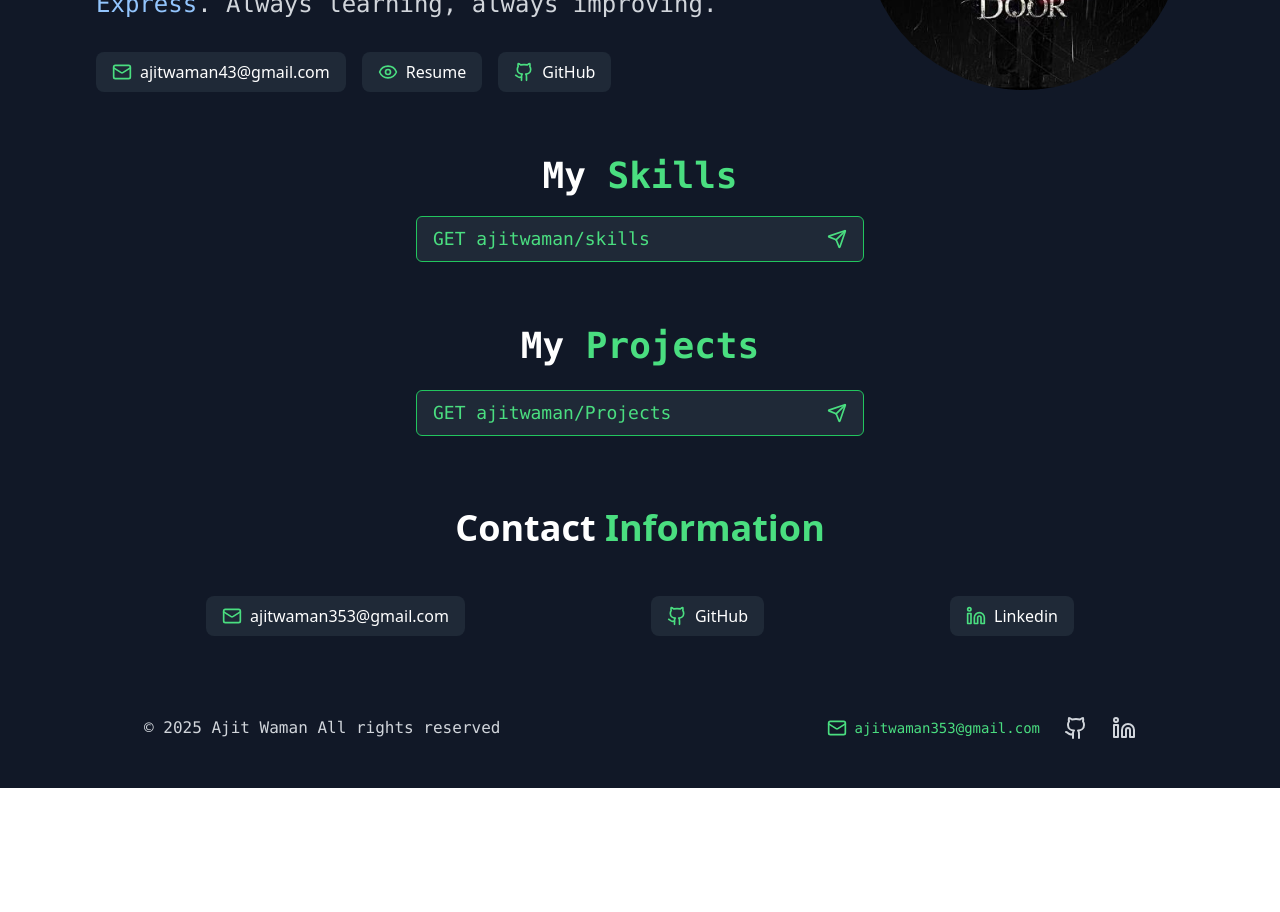
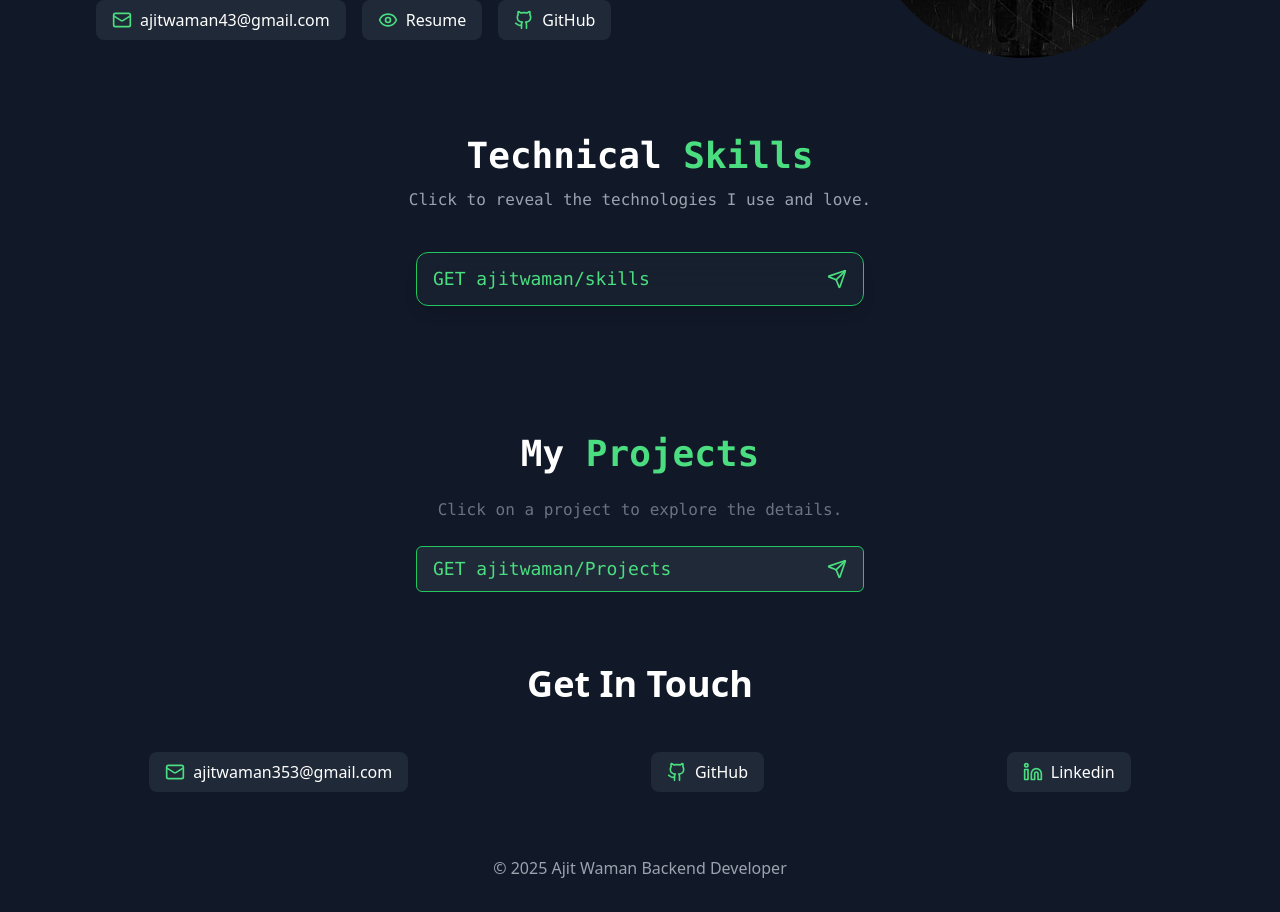
Before and after one commit to Ajitwaman980/portfolio, a React (Vite) app: page / in a window 1280 px wide. Shown: the part 420-1332 px from the top of the page. Before the commit the page ends 1208 px from the top, so only its background shows below. Built offline with nearby package versions, Linux system fonts and the light colour scheme.

Commit message:
some changes

```diff
--- a/src/App.jsx
+++ b/src/App.jsx
@@ -1,10 +1,10 @@
 import React from "react";
-import Navbar from "./component/Navbar";
+import Navbar from "./component/navbar";
 import Skills from "./component/Skills";
 import Footer from "./component/Footer";
 import { About } from "./component/About";
 import Projects from "./component/Projects";
-import Contact from "./component/Contact";
+import Contact from "./component/contact";
 
 export default function App() {
   return (
--- a/src/component/About.jsx
+++ b/src/component/About.jsx
@@ -3,10 +3,9 @@ import { Terminal, Mail, Phone, Linkedin, Github, Eye } from "lucide-react";
 import ProfilePhoto from "../assets/my github profile.jpg";
 
 const title_devloper = {
-  Frontend: "Frontend dev ",
-  Backend: "Backend dev",
+  Frontend: "Frontend  ",
+  Backend: "Backend ",
   FullStack: "FullStack",
-  Newskill: "learning blockchain",
 };
 
 export const About = () => {
@@ -23,16 +22,16 @@ export const About = () => {
   useEffect(() => {
     const interval = setInterval(() => {
       randomTitle();
-    }, 6000);
+    }, 4000);
     return () => {
       clearInterval(interval);
     };
-  }, []);
+  });
 
   return (
     <div
       id="about"
-      className="pt-3 px-4 min-h-[340px] flex items-center bg-gray-900 text-white "
+      className="pt-16 px-4  min-h-[340px] flex items-center bg-gray-900 text-white "
     >
       <div className="mx-auto flex flex-col md:flex-row items-center justify-between">
         <div className="max-w-3xl mb-8 md:mb-0">
--- a/src/component/Contact.jsx
+++ b/src/component/Contact.jsx
@@ -8,10 +8,10 @@ const Contact = () => {
         id="contact"
         className="text-4xl  font-bold text-center text-white mb-12"
       >
-        Contact <span className="text-green-400">Information</span>
+        Get In Touch
       </h3>
 
-      <div className="flex flex-wrap justify-evenly gap-3 mb-8">
+      <div className="flex flex-wrap justify-around gap-2 mb-8">
         <a
           href="mailto:ajitwaman353@gmail.com"
           className="flex items-center gap-2 bg-gray-800 px-4 py-2 rounded-lg hover:bg-gray-700"
--- a/src/component/Footer.jsx
+++ b/src/component/Footer.jsx
@@ -3,44 +3,9 @@ import { Github, Linkedin, Mail } from "lucide-react";
 
 const Footer = () => {
   return (
-    <footer className="bg-gray-900 text-gray-300 py-12">
-      <div className="container mx-auto max-w-5xl flex flex-col sm:flex-row justify-between items-center gap-6 px-4">
-        <p className="text-sm sm:text-base font-mono select-text">
-          © 2025 Ajit Waman All rights reserved
-        </p>
-
-        <div className="flex items-center gap-6">
-          <a
-            href="ajitwaman43@gmail.com"
-            aria-label="Email"
-            className="flex items-center gap-2 text-green-400 hover:text-green-600 transition"
-          >
-            <Mail size={20} />
-            <span className="hidden sm:inline font-mono text-sm">
-              ajitwaman353@gmail.com
-            </span>
-          </a>
-
-          <a
-            href="https://github.com/Ajitwaman980"
-            aria-label="GitHub"
-            target="_blank"
-            rel="noopener noreferrer"
-            className="hover:text-white transition"
-          >
-            <Github size={24} />
-          </a>
-
-          <a
-            href="https://www.linkedin.com/in/ajit-waman-143692225/"
-            aria-label="LinkedIn"
-            target="_blank"
-            rel="noopener noreferrer"
-            className="hover:text-white transition"
-          >
-            <Linkedin size={24} />
-          </a>
-        </div>
+    <footer className="py-8  ">
+      <div className="container mx-auto px-6 text-center">
+        <p className="text-gray-400">© 2025 Ajit Waman Backend Developer</p>
       </div>
     </footer>
   );
--- a/src/component/Navbar.jsx
+++ b/src/component/Navbar.jsx
@@ -27,7 +27,7 @@ function Navbar() {
   }, []);
 
   return (
-    <header className="bg-gray-800 text-white w-full shadow-md">
+    <header className="bg-gray-800 fixed text-white w-full shadow-md  mb-4 ">
       <div className="max-w-7xl mx-auto px-4 flex justify-between items-center h-16">
         <div className="flex items-center gap-2">
           <Terminal size={20} className="text-green-400" />
--- a/src/component/Projects.jsx
+++ b/src/component/Projects.jsx
@@ -166,6 +166,9 @@ const Projects = () => {
           <h2 className="text-3xl sm:text-4xl font-bold mb-6">
             My <span className="text-green-400">Projects</span>
           </h2>
+          <p className="text-gray-500 mb-6">
+            Click on a project to explore the details.
+          </p>
           <div className="flex items-center gap-2 bg-gray-800 px-4 py-2 rounded-md border border-green-500 max-w-md w-full">
             <input
               type="text"
--- a/src/component/Skills.jsx
+++ b/src/component/Skills.jsx
@@ -1,5 +1,5 @@
 import React, { useState } from "react";
-import { Database, Server, Code, Send } from "lucide-react";
+import { Database, Server, Code, Send, TestTube } from "lucide-react";
 
 const Skills = () => {
   const [showSkills, setShowSkills] = useState(false);
@@ -7,7 +7,7 @@ const Skills = () => {
   const sections = [
     {
       title: "Backend Development",
-      icon: <Server size={24} className="text-green-400" />,
+      icon: <Server size={20} />,
       skills: [
         "Node.js",
         "Express.js",
@@ -16,29 +16,29 @@ const Skills = () => {
         "Authorization",
         "Passport.js",
         "JWT",
-        "EJS",
+
         "Redis",
         "Microservices",
         "Kafka",
-        "Autocannon",
       ],
     },
     {
       title: "Frontend Development",
-      icon: <Code size={24} className="text-green-400" />,
+      icon: <Code size={20} />,
       skills: [
         "HTML",
         "CSS",
         "JavaScript",
         "TypeScript",
         "React",
+        "EJS",
         "Bootstrap",
         "Tailwind CSS",
       ],
     },
     {
       title: "Databases & DevOps",
-      icon: <Database size={24} className="text-green-400" />,
+      icon: <Database size={20} />,
       skills: [
         "MongoDB",
         "MySQL",
@@ -52,50 +52,65 @@ const Skills = () => {
         "Kubernetes",
       ],
     },
+    {
+      title: "Testing Tools",
+      icon: <TestTube size={20} />,
+      skills: ["unit testing", "integration testing", "Postman", "Hoppscotch"],
+    },
   ];
 
   return (
-    <section id="Skills" className="py-8 bg-gray-900 text-white font-mono">
-      <div className="container px-2 max-w-4xl mx-auto">
-        <div className="flex flex-col items-center justify-center text-center">
-          <h2 className="text-3xl sm:text-4xl font-bold mb-5">
-            My <span className="text-green-400">Skills</span>
+    <section id="Skills" className="py-16 bg-gray-900 text-white font-mono">
+      <div className="container px-4 max-w-5xl mx-auto">
+        <div className="text-center mb-10">
+          <h2 className="text-4xl font-extrabold mb-3">
+            Technical <span className="text-green-400">Skills</span>
           </h2>
-          {/* Center input box horizontally */}
-          <div className="flex justify-center w-full">
-            <div className="flex items-center gap-2 bg-gray-800 px-4 py-2 rounded-md border border-green-500 max-w-md w-full">
+          <p className="text-gray-400">
+            Click to reveal the technologies I use and love.
+          </p>
+        </div>
+
+        <div className="flex justify-center mb-8">
+          <div className="flex items-center gap-2 bg-gray-800/50 backdrop-blur-md px-4 py-3 rounded-xl border border-green-500 max-w-md w-full shadow-lg">
             <input
               type="text"
               readOnly
               value="GET ajitwaman/skills"
-                className="bg-transparent text-green-400 text-sm sm:text-lg w-full outline-none font-mono"
+              className="bg-transparent text-green-400 text-sm sm:text-lg w-full outline-none font-mono placeholder:text-green-300"
             />
-              <button onClick={() => setShowSkills(true)}>
+            <button
+              onClick={() => setShowSkills(true)}
+              className="hover:scale-110 transition"
+            >
               <Send size={20} className="text-green-400" />
             </button>
           </div>
         </div>
-        </div>
 
         {showSkills && (
-          <div className="grid md:grid-cols-2 lg:grid-cols-3 gap-8 mt-4">
+          <div className="grid md:grid-cols-2 lg:grid-cols-3 gap-8">
             {sections.map((section, index) => (
               <div
                 key={index}
-                className="bg-gray-800 p-6 rounded-xl border border-gray-700 hover:border-green-400 hover:shadow-lg transition-all"
+                className="bg-white/5 border border-gray-700 rounded-2xl p-6 backdrop-blur-md hover:shadow-green-400/20 hover:scale-[1.02] transition-all duration-300 shadow-lg"
               >
-                <div className="flex items-center gap-3 mb-4">
+                <div className="flex items-center gap-3 mb-4 text-green-400">
+                  <div className="bg-green-500/10 p-2 rounded-full">
                     {section.icon}
-                  <h3 className="text-xl font-bold">{section.title}</h3>
                   </div>
-                <ul className="space-y-2 text-sm">
+                  <h3 className="text-lg font-bold text-white">
+                    {section.title}
+                  </h3>
+                </div>
+                <ul className="space-y-2 text-sm text-gray-300">
                   {section.skills.map((item, i) => (
                     <li
                       key={i}
-                      className="text-gray-300 flex items-center gap-2 hover:text-white"
+                      className="flex items-center gap-2 hover:text-white transition"
                     >
                       <span className="text-green-400">→</span>
-                      <span className="font-mono">{item}</span>
+                      <span>{item}</span>
                     </li>
                   ))}
                 </ul>
```
Lines whose indentation alone changed are shown as unchanged.
